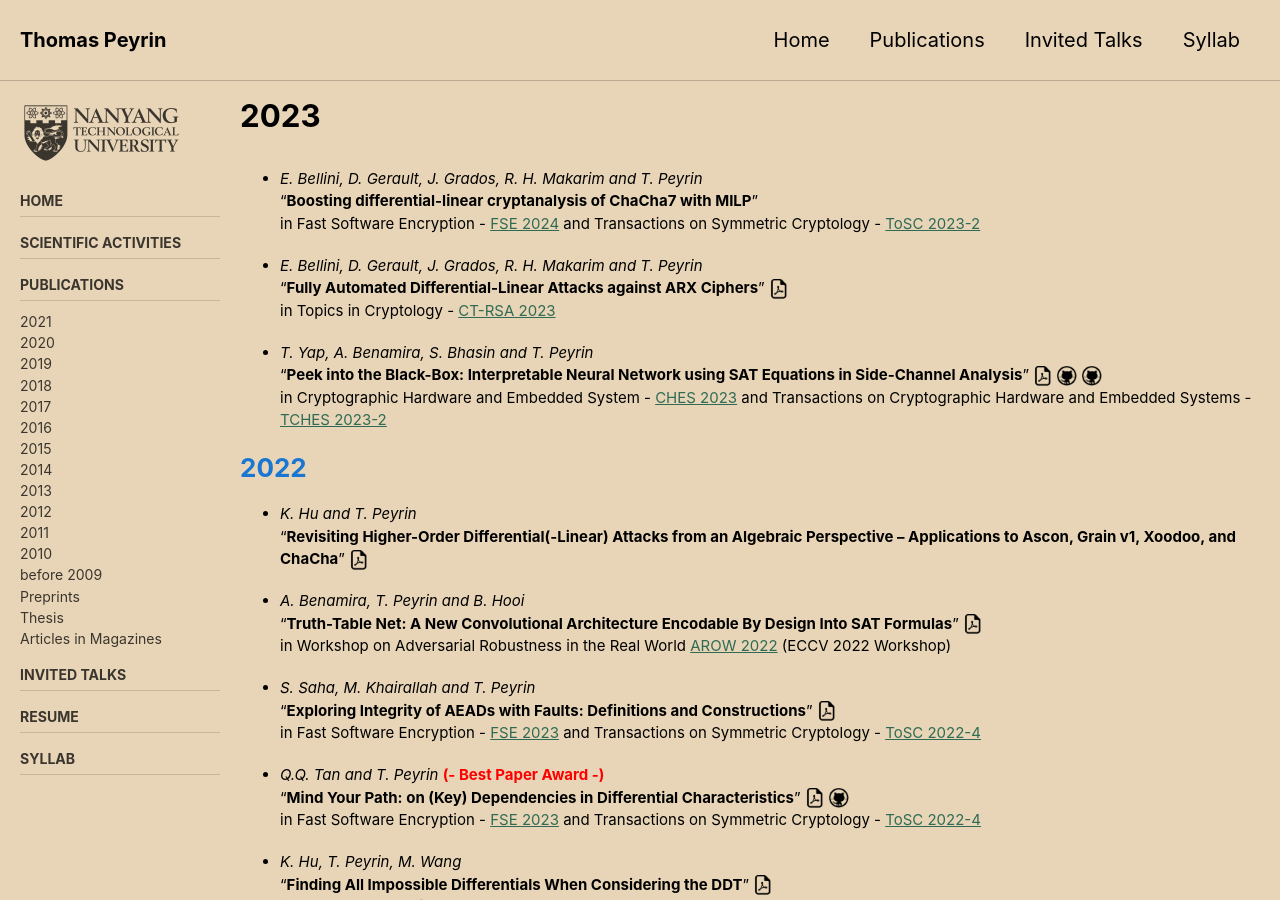
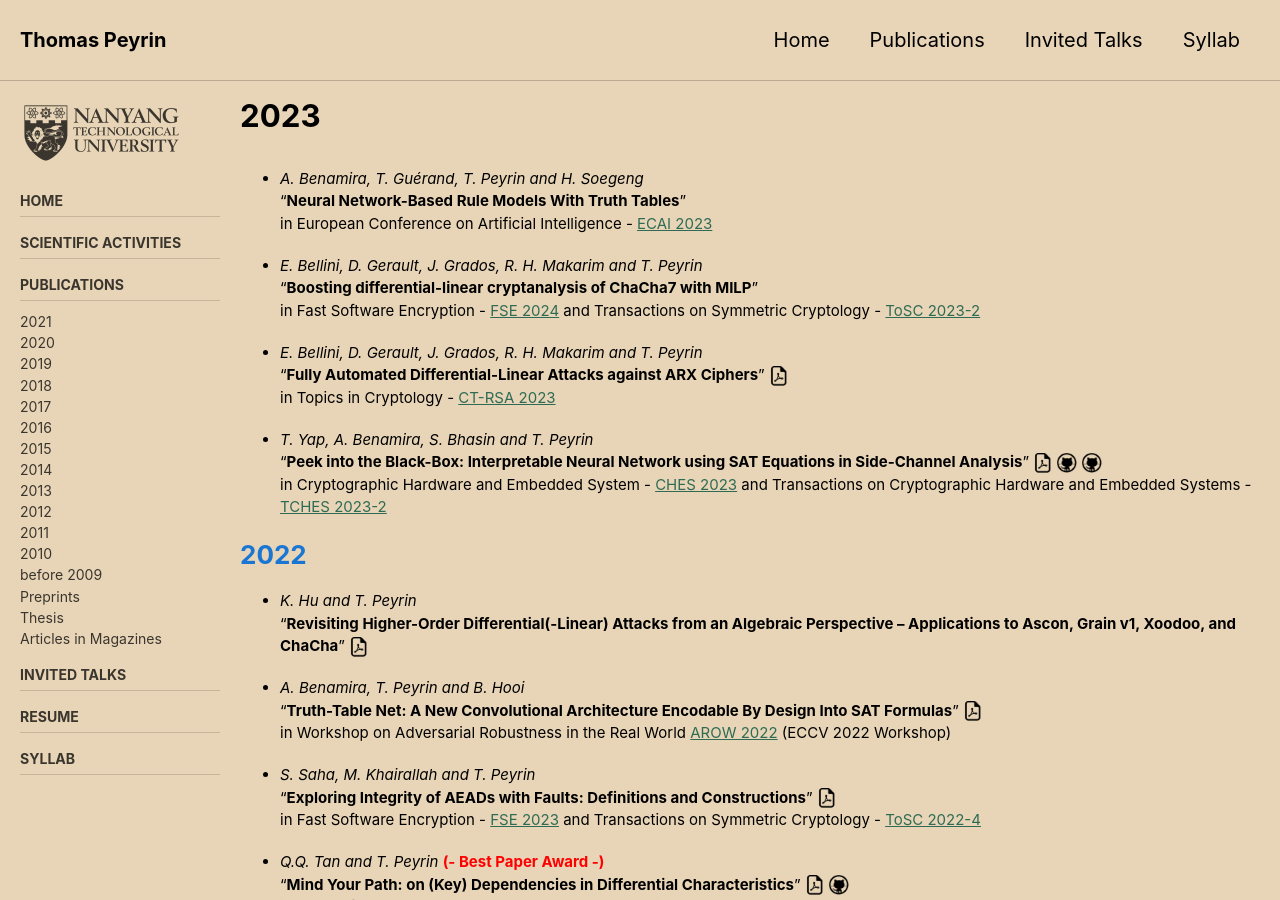
Before and after one commit to thomaspeyrin/web, a Jekyll site: the page built from publications.md, in a window 1280 px wide and 900 px high. Built offline with Jekyll 4.4.1, drawn with Linux system fonts in a browser that asks for light colours; cached includes are drawn as plain includes; nearby versions of some CDN libraries; our own code applies the rules of GitHub Pages for plain Markdown files.

Commit message:
Update publications.md

```diff
--- a/publications.md
+++ b/publications.md
@@ -10,6 +10,10 @@ sidebar:
 ---
 
 # 2023
+
+- *A. Benamira, T. Guérand, T. Peyrin and H. Soegeng*
+"**Neural Network-Based Rule Models With Truth Tables**"
+in European Conference on Artificial Intelligence - [ECAI 2023](https://ecai2023.eu/)
 
 - *E. Bellini, D. Gerault, J. Grados, R. H. Makarim and T. Peyrin*
 "**Boosting differential-linear cryptanalysis of ChaCha7 with MILP**"
```
